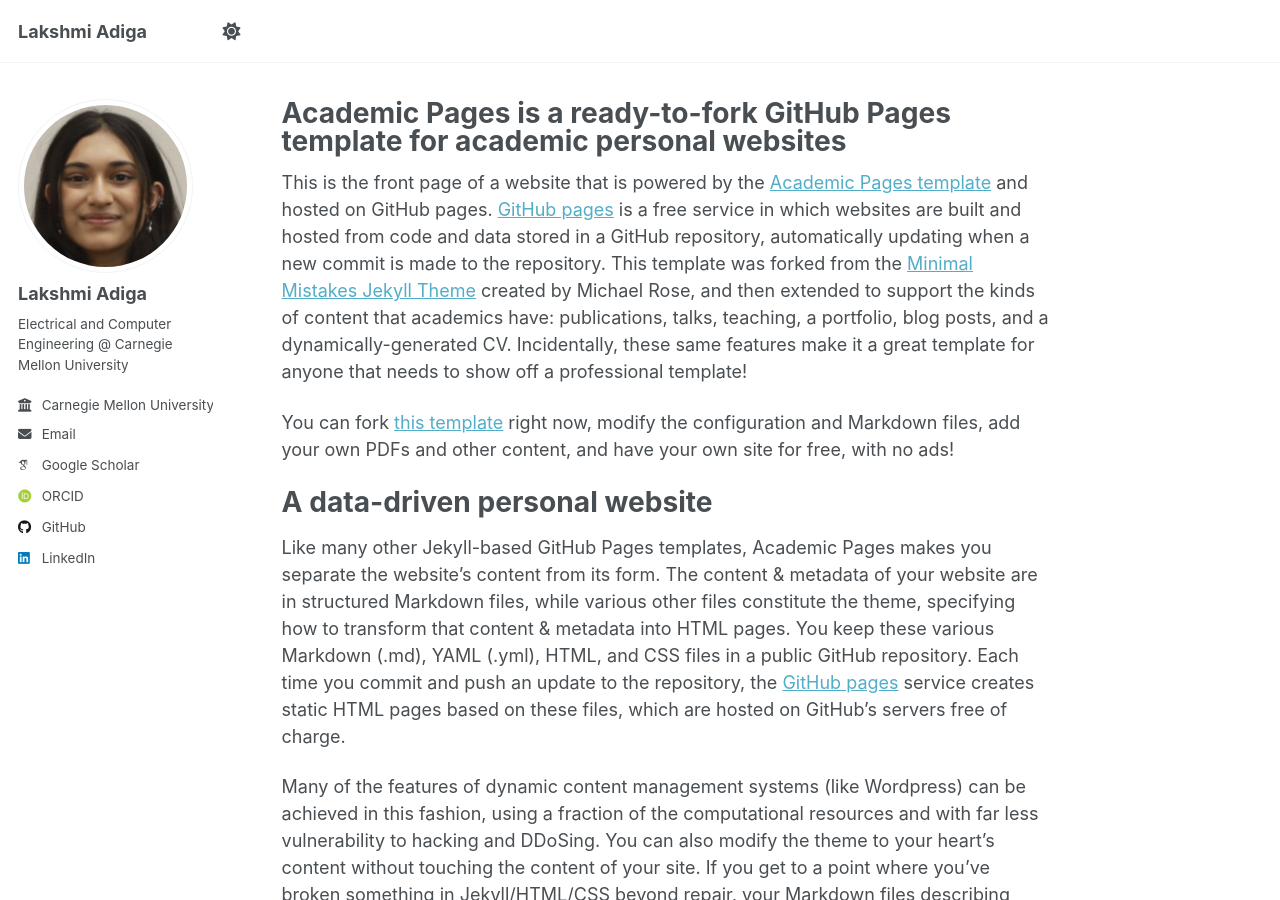
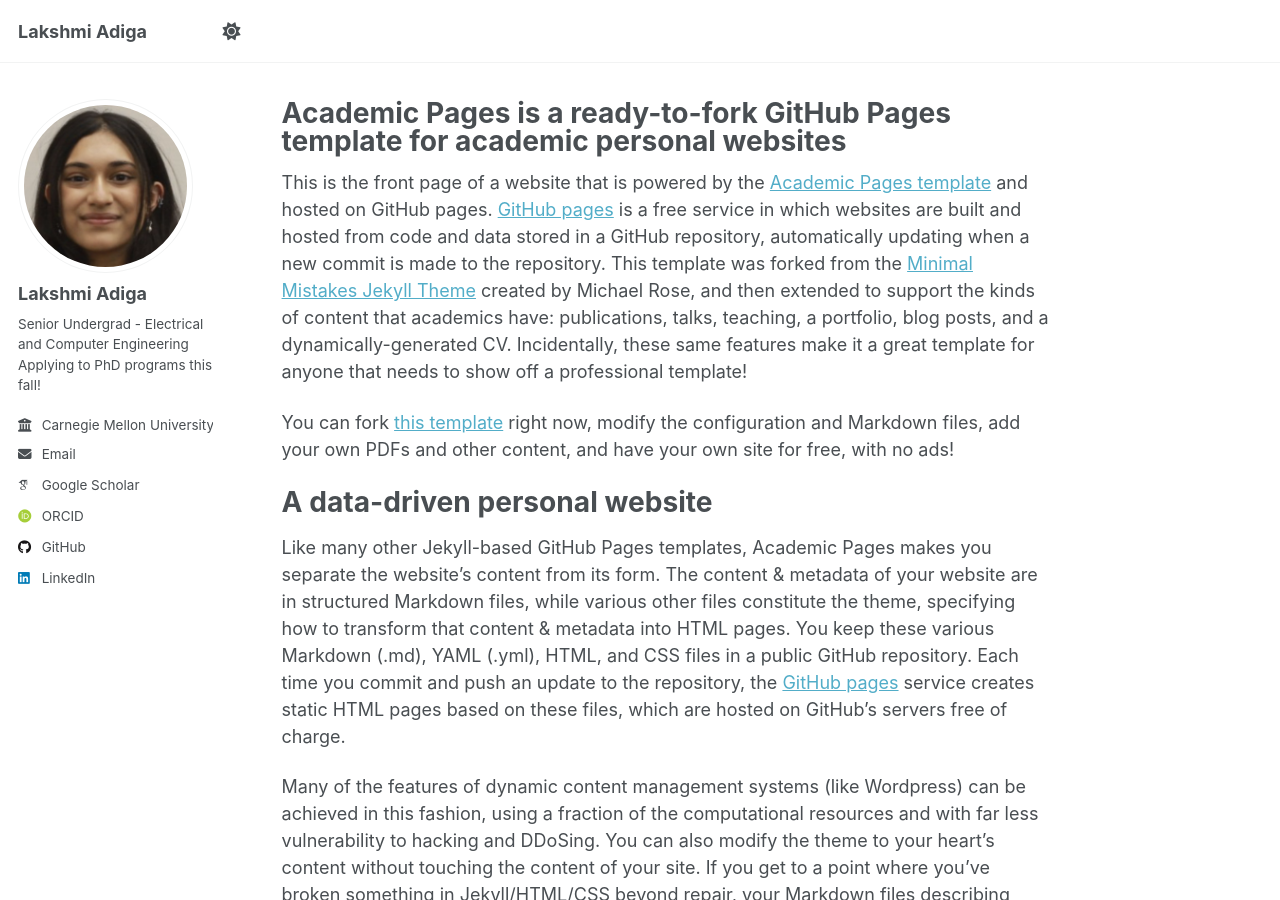
Before and after one commit to lakshmi-adiga/lakshmi-adiga.github.io, a Jekyll site: the page built from _pages/about.md, in a window 1280 px wide and 900 px high. Built offline with Jekyll 4.4.1, drawn with Linux system fonts in a browser that asks for light colours; some web fonts are replaced; a script that is not in the unit is left out.

Commit message:
Update bio information in _config.yml

```diff
--- a/_config.yml
+++ b/_config.yml
@@ -26,7 +26,7 @@ author:
   avatar           : "lakshmi.png"
   name             : "Lakshmi Adiga"
   pronouns         : # example: "she/her"
-  bio              : "Electrical and Computer Engineering @ Carnegie Mellon University"
+  bio              : "Senior Undergrad - Electrical and Computer Engineering \n Applying to PhD programs this fall!"
   employer         : "Carnegie Mellon University"
   email            : "ladiga@andrew.cmu.edu"
 
```
